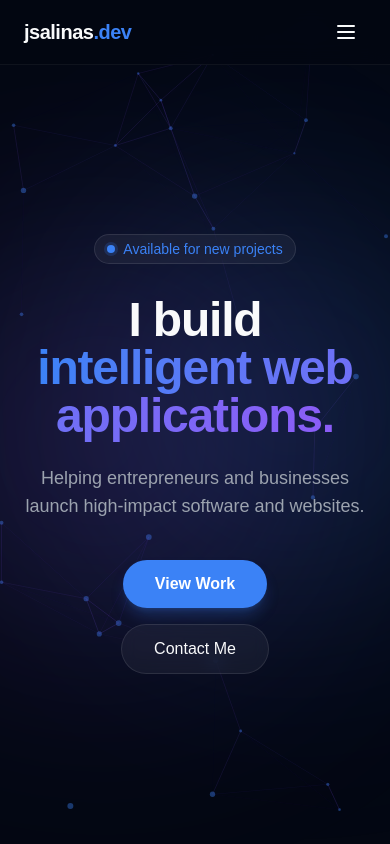
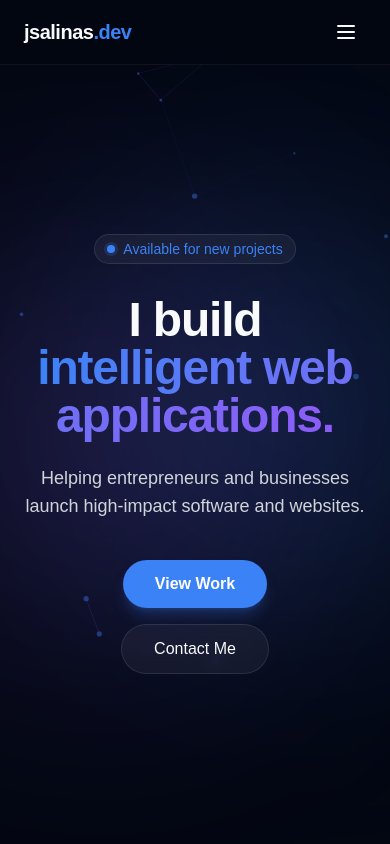
Before and after one commit to jesussalinasdev/jsalinas-dev, a Next.js app: page /en in a window 390 px wide. Shown: the top 844 px of the page. Built offline with nearby package versions, Linux system fonts and the light colour scheme.

Commit message:
perf: reduce mobile particle count to 12; a11y: lighten muted text color for contrast

```diff
--- a/src/app/globals.css
+++ b/src/app/globals.css
@@ -6,7 +6,7 @@
   --color-neural: #8B5CF6;
   --color-code: #10B981;
   --color-starlight: #F9FAFB;
-  --color-muted: #9CA3AF;
+  --color-muted: #D1D5DB;
 }
 
 :root {
--- a/src/components/ui/NeuralBackground.tsx
+++ b/src/components/ui/NeuralBackground.tsx
@@ -82,8 +82,8 @@ export function NeuralBackground() {
 
         const initParticles = () => {
             particles = [];
-            // On mobile, use slightly fewer particles for the static painting to keep it clean
-            const count = window.innerWidth < 768 ? 30 : particleCount;
+            // On mobile, use significantly fewer particles (12) for the static painting to prevent CPU choking
+            const count = window.innerWidth < 768 ? 12 : particleCount;
             for (let i = 0; i < count; i++) {
                 particles.push(new Particle());
             }
```
